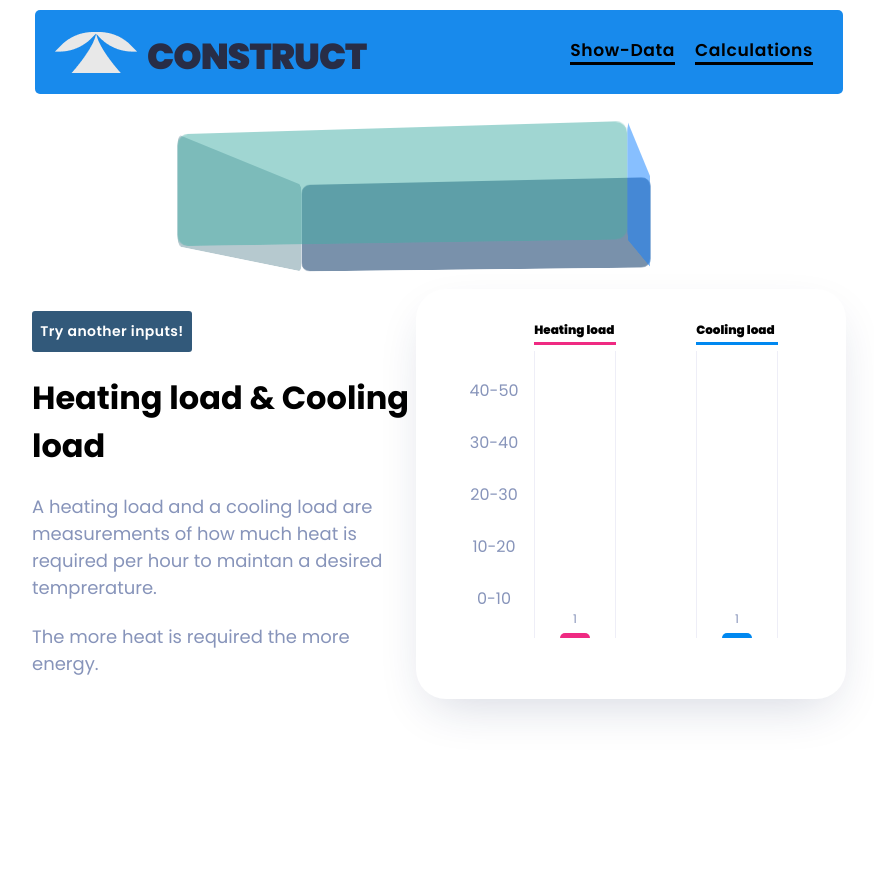
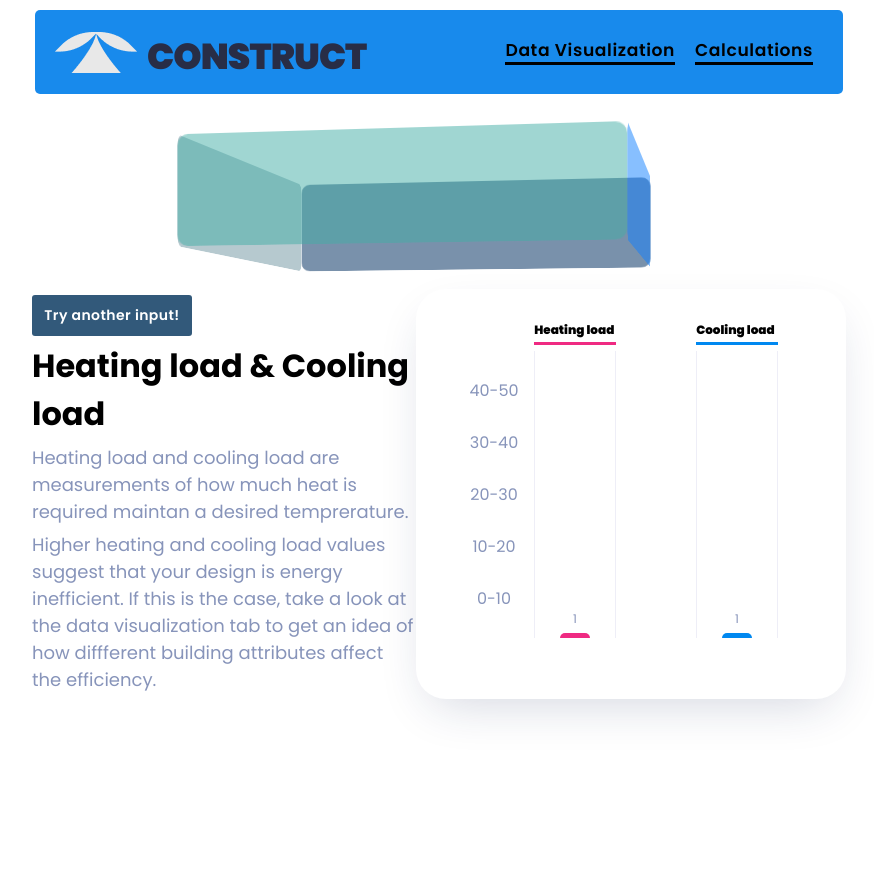
Before and after one commit to rishub-tamirisa/EnergyEfficiency, a Flask app: page /1/1 in a window 1280 px wide. Shown: the whole page, without its empty margins (201-1075 px from the left). Run offline with Flask 2, Linux system fonts and the light colour scheme; parts of the project's set-up code (start-up, migrations or seed data) failed here and were passed over.

Commit message:
reworded UI

```diff
--- a/analysis.py
+++ b/analysis.py
@@ -45,7 +45,7 @@ def get_plots():
         cool = [x[[id]], y[['Y2']]]
         heat = pd.concat(heat, axis=1)
         cool = pd.concat(cool, axis=1)
-        print(heat)
+        # print(heat)
         heating = px.scatter(heat, x=id, y='Y1', trendline='lowess')
 
         cooling = px.scatter(cool, x=id, y='Y2', trendline='lowess')
--- a/templates/index.html
+++ b/templates/index.html
@@ -21,7 +21,7 @@
         <div class="items">
             <div class="section-items">
                 <h1>Automate your energy cost planning.</h1>
-                <h3>Use a trained regression model to better understand how your designs affect the heating and cooling load in buildings.</h3>
+                <h3>Use a trained machine learning model to better understand how your designs affect the heating and cooling load in buildings.</h3>
                 <div class="intros-button">
                     <a href="/input"><button class="calculate">Try it out!</button></a>
                 </div>
--- a/templates/input.html
+++ b/templates/input.html
@@ -23,7 +23,7 @@
             <div><h1 class="icon--text">CONSTRUCT</h1></div>
         </div>
         <div class="lists">
-            <a href="/show_graph" class="nav-link"><li class="nav-items">Show-Data</li></a>
+            <a href="/show_graph" class="nav-link"><li class="nav-items">Data Visualization</li></a>
             <a href="/input" class="nav-link"><li class="nav-items">Calculations</li></a>
         </div>
     </div>
@@ -82,7 +82,7 @@
                     </div> -->
                         <div class="col">
                             <div class="input">
-                                <label for="overall-height">Overall Height</label>
+                                <label for="overall-height">Overall Height (m)</label>
                                 <input step="any" type="number" id="overall-height" name="overall-height">
                             </div>
                             <div class="input">
--- a/templates/result.html
+++ b/templates/result.html
@@ -20,7 +20,7 @@
         </div>
         <div class="lists">
             <a href="/show_graph" class="nav--link">
-                Show-Data
+                Data Visualization
             </a>
             <a href="/input" class="nav--link">
                 Calculations
@@ -42,11 +42,11 @@
     <main>
         <div class="text">
             <div class="handle-button">
-                <a href="/input"><button>Try another inputs!</button></a>
+                <a href="/input"><button>Try another input!</button></a>
             </div>
             <h1>Heating load & Cooling load</h1>
-            <p>A heating load and a cooling load are measurements of how much heat is required per hour to maintan a desired temprerature.</p>
-            <p>The more heat is required the more energy.</p>
+            <p>Heating load and cooling load are measurements of how much heat is required maintan a desired temprerature.</p>
+            <p>Higher heating and cooling load values suggest that your design is energy inefficient. If this is the case, take a look at the data visualization tab to get an idea of how diffferent building attributes affect the efficiency.</p>
         </div>
 
         <div class="graph-container">
```
Also changed, not shown: 1 other file.
